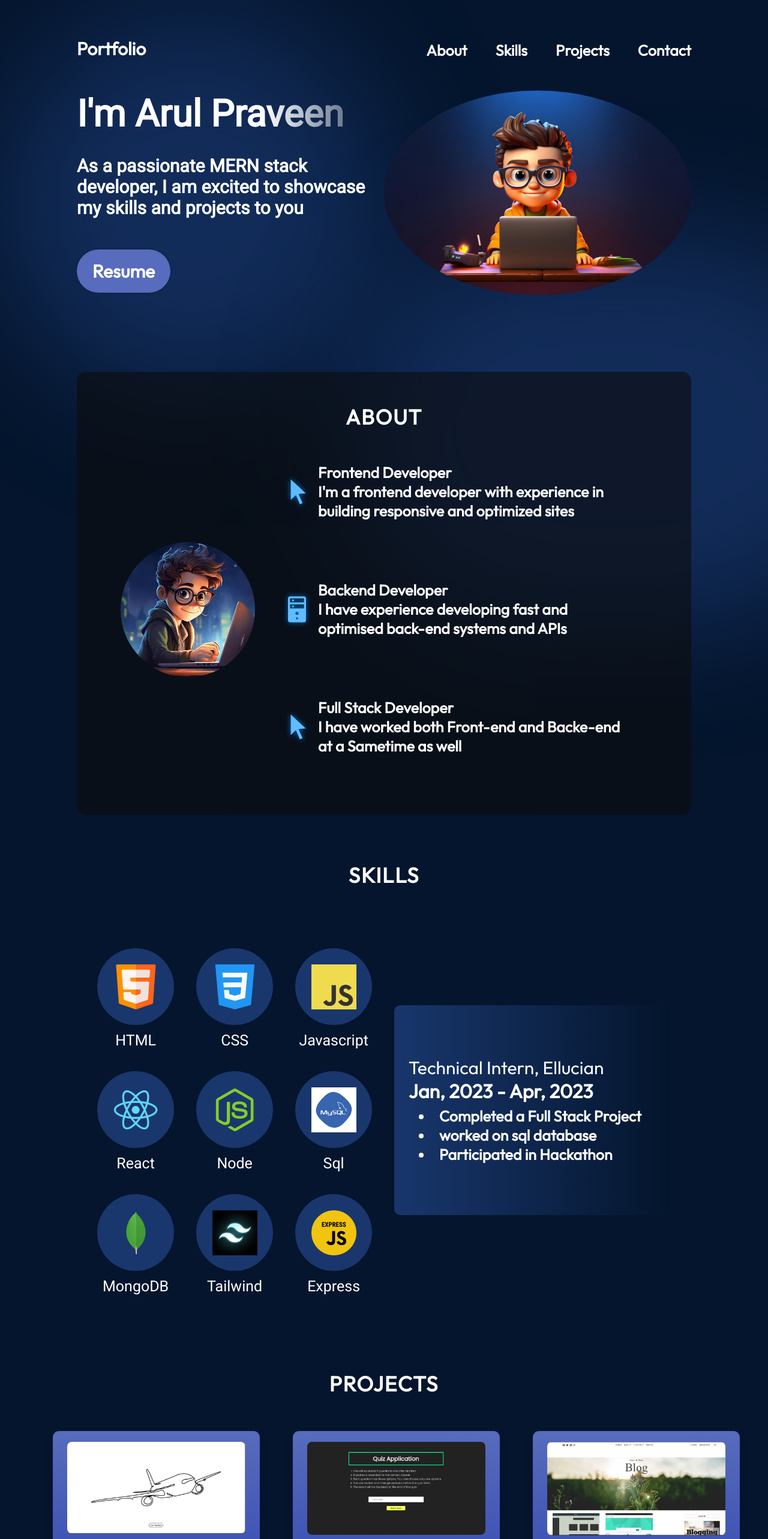
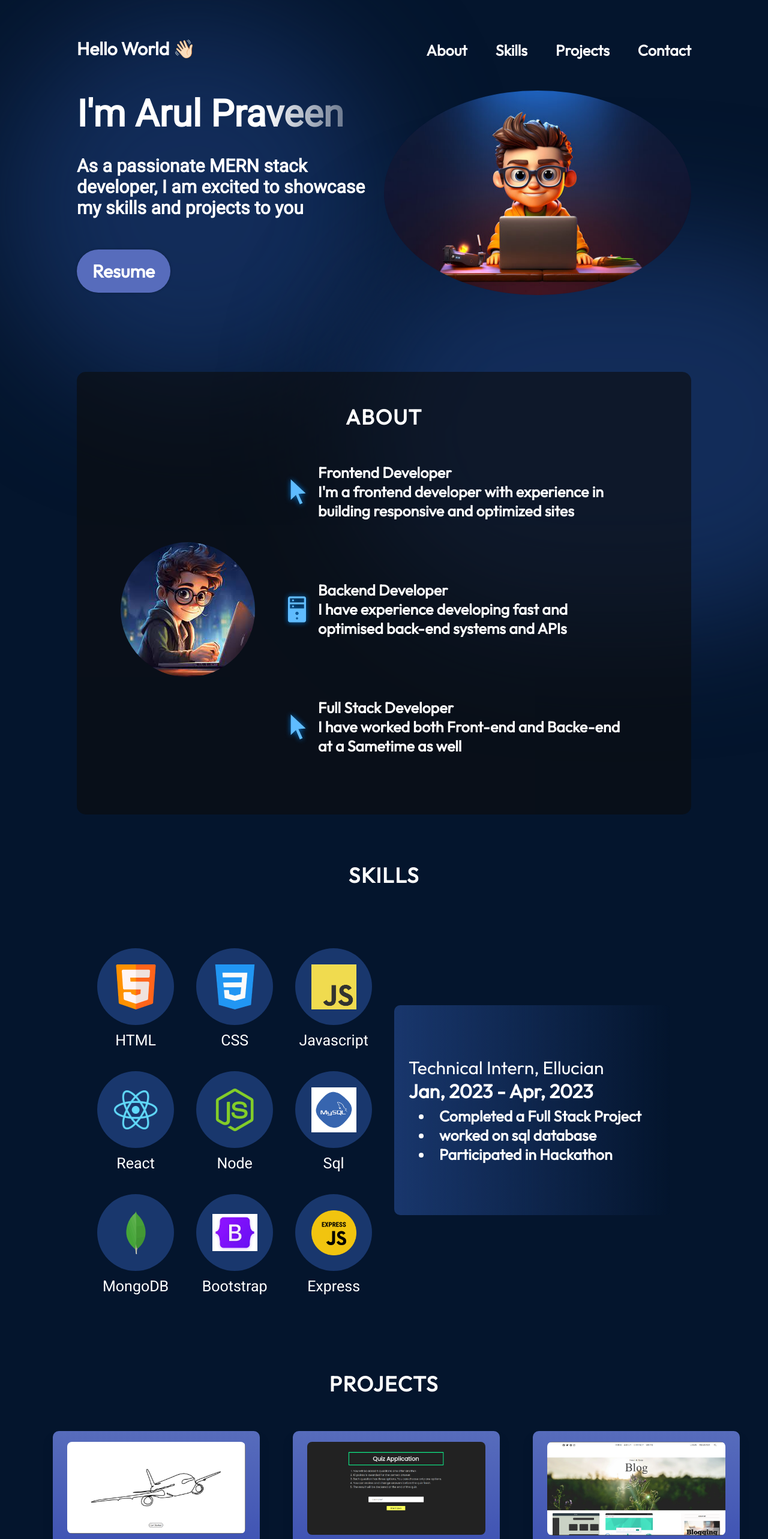
Before and after one commit to Arul-1911/Portfolio, a React (Vite) app: page / in a window 1280 px wide. Shown: the top 2566 px of the page at 60% size. Built offline with nearby package versions, Linux system fonts and the light colour scheme.

Commit message:
bootstrap aadded

```diff
--- a/src/components/Navbar/Navbar.jsx
+++ b/src/components/Navbar/Navbar.jsx
@@ -7,7 +7,7 @@ function Navbar() {
   return (
     <nav className={styles.navbar}>
       <a href="/" className={styles.title}>
-        Portfolio
+        Hello World 👋🏻
       </a>
       <div className={styles.menu}>
         <img
--- a/src/data/skills.json
+++ b/src/data/skills.json
@@ -28,8 +28,8 @@
     "imageSrc": "skills/mongodb.png"
   },
   {
-    "title": "Tailwind",
-    "imageSrc": "skills/Tailwind.jpg"
+    "title": "Bootstrap",
+    "imageSrc": "skills/bootstrap.jpeg"
   },
   {
     "title": "Express",
```
Also changed, not shown: assets/skills/bootstrap.jpeg (added), 1 other file (tests, documents, lock files or other folders).
